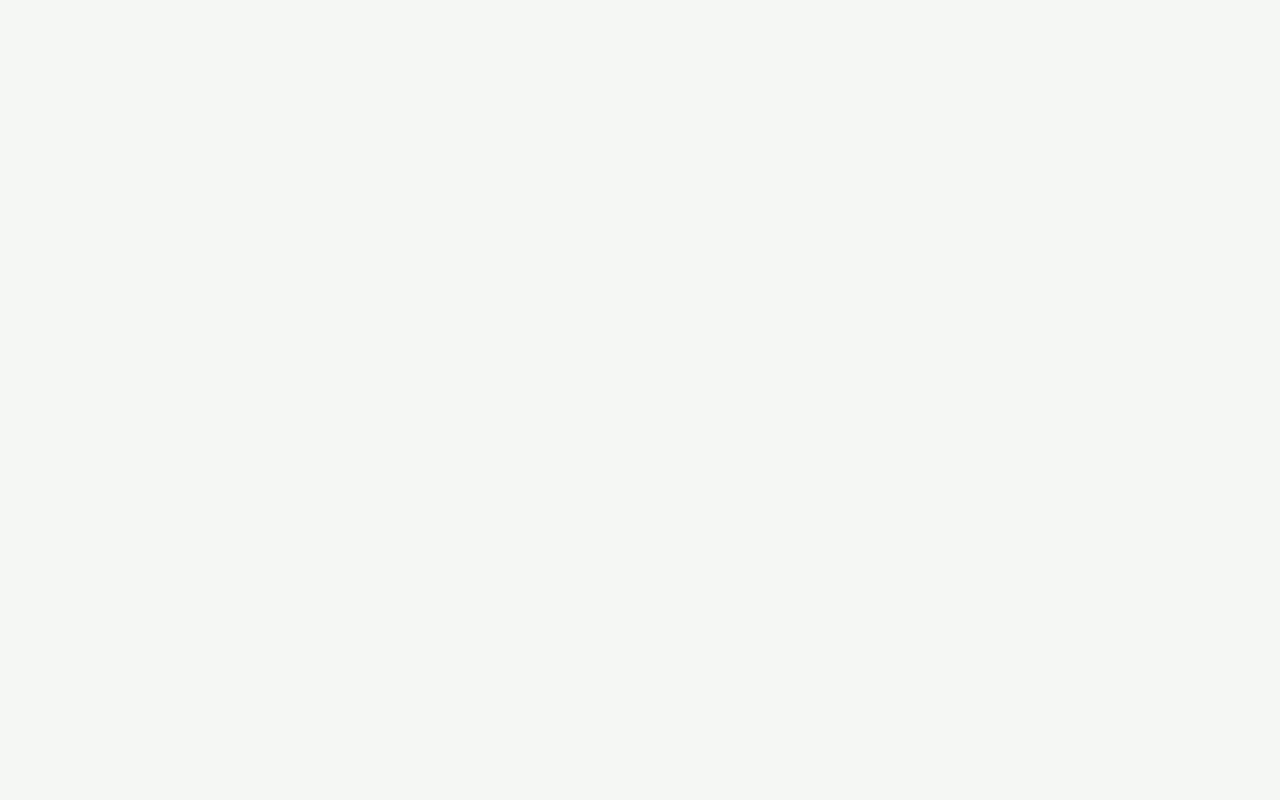
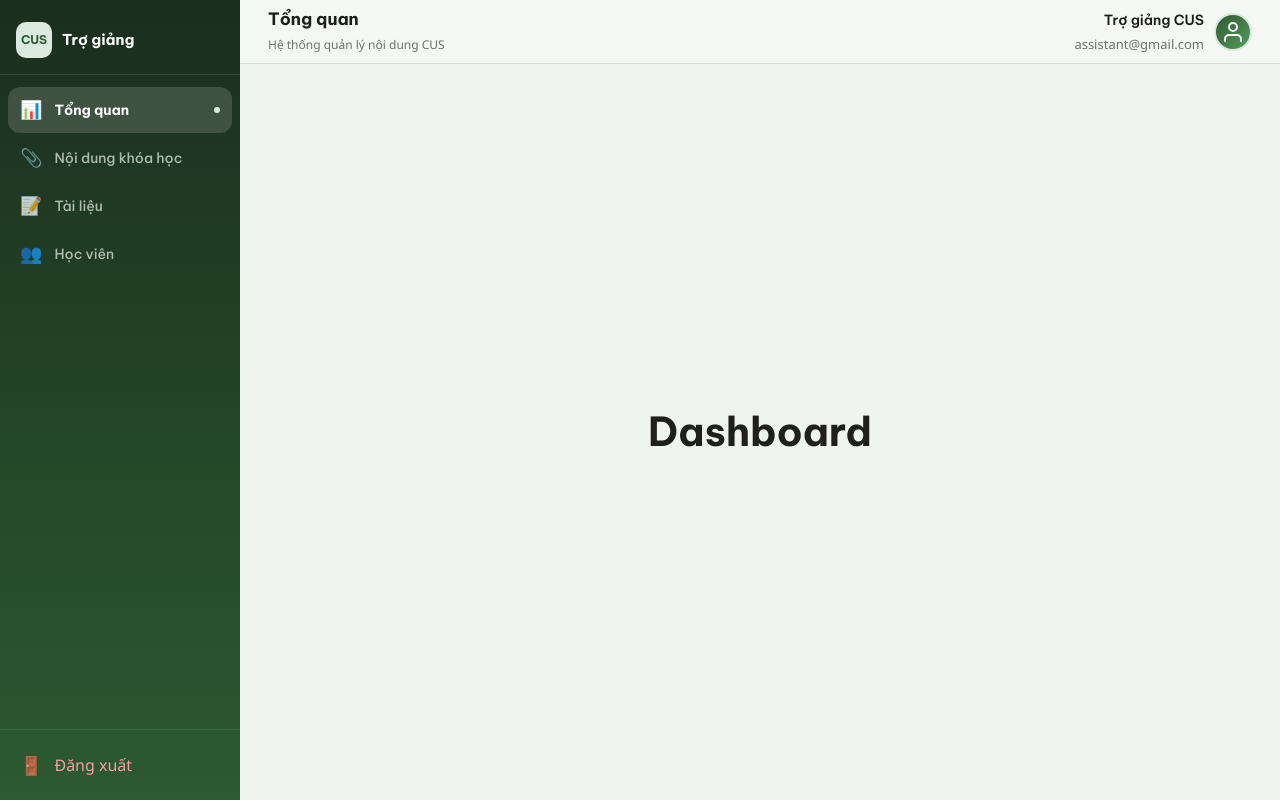
Before and after one commit to CUS-Study-Web/study-web-fe, a React (Vite) app: page /asst/dashboard in a window 1280 px wide. Built offline with nearby package versions, Linux system fonts and the light colour scheme.

Commit message:
feat(TASK-001): init sidebar navigation and pages

```diff
--- a/package.json
+++ b/package.json
@@ -12,7 +12,8 @@
   },
   "dependencies": {
     "react": "^19.2.7",
-    "react-dom": "^19.2.7"
+    "react-dom": "^19.2.7",
+    "react-router-dom": "^7.18.2"
   },
   "devDependencies": {
     "@tailwindcss/vite": "^4.3.3",
--- a/src/App.tsx
+++ b/src/App.tsx
@@ -1,5 +1,7 @@
+import AppRoutes from './routes';
+
 function App() {
-  return null
+  return <AppRoutes />;
 }
 
-export default App
+export default App;
--- /dev/null
+++ b/src/components/assistant/AssistantLayout.tsx
@@ -0,0 +1,69 @@
+import { useState } from 'react';
+import { useLocation } from 'react-router-dom';
+import { AsstSidebar } from './AsstSidebar';
+import { ASST_MENU } from './constants';
+
+interface AssistantLayoutProps {
+  children: React.ReactNode;
+  onLogout?: () => void;
+}
+
+export default function AssistantLayout({ children, onLogout }: AssistantLayoutProps) {
+  const [sideOpen, setSideOpen] = useState(true);
+  const location = useLocation();
+
+  const currentMenu = ASST_MENU.find((m) => location.pathname.startsWith(m.path));
+  const pageTitle = currentMenu?.label || 'Trợ giảng';
+
+  return (
+    <div className="flex min-h-screen bg-[#F0F4F1]">
+      <AsstSidebar sideOpen={sideOpen} setSideOpen={setSideOpen} onLogout={onLogout} />
+
+      {/* Main Content Area */}
+      <div className="flex flex-col flex-1 min-w-0">
+        {/* Top Bar */}
+        <header className="sticky top-0 z-40 h-[64px] bg-[#f4f7f4f2] backdrop-blur-[12px] border-b border-[#D4DCD5] px-[28px] flex items-center justify-between">
+          <div>
+            <div className="font-['Be_Vietnam_Pro'] font-[700] text-[17px] text-[#1B1F1C] m-0">
+              {pageTitle}
+            </div>
+            <div className="font-['Noto_Sans'] font-[400] text-[12px] text-[#6B746D] m-0 mt-0.5">
+              Hệ thống quản lý nội dung CUS
+            </div>
+          </div>
+
+          <div className="flex items-center gap-[10px]">
+            <div className="text-right">
+              <div className="font-['Be_Vietnam_Pro'] font-[600] text-[14px] text-[#1B1F1C]">
+                Trợ giảng CUS
+              </div>
+              <div className="font-['Noto_Sans'] font-[400] text-[13px] text-[#6B746D]">
+                assistant@gmail.com
+              </div>
+            </div>
+            <div className="w-[38px] h-[38px] rounded-full bg-gradient-to-br from-[#2C5A31] to-[#5A9E62] border-2 border-[#DCE9DE] flex items-center justify-center shrink-0">
+              <svg
+                width="24"
+                height="24"
+                viewBox="0 0 24 24"
+                fill="none"
+                stroke="rgba(255,255,255,0.95)"
+                strokeWidth="2"
+                strokeLinecap="round"
+                strokeLinejoin="round"
+              >
+                <path d="M20 21v-2a4 4 0 0 0-4-4H8a4 4 0 0 0-4 4v2" />
+                <circle cx="12" cy="7" r="4" />
+              </svg>
+            </div>
+          </div>
+        </header>
+
+        {/* Main Content */}
+        <main className="flex-1 flex flex-col min-w-0 p-[28px] overflow-y-auto">
+          {children}
+        </main>
+      </div>
+    </div>
+  );
+}
--- /dev/null
+++ b/src/components/assistant/AsstSidebar.tsx
@@ -0,0 +1,75 @@
+import { NavLink } from 'react-router-dom';
+import { ASST_MENU } from './constants';
+
+interface AsstSidebarProps {
+  sideOpen: boolean;
+  setSideOpen: (open: boolean) => void;
+  onLogout?: () => void;
+}
+
+export function AsstSidebar({ sideOpen, setSideOpen, onLogout }: AsstSidebarProps) {
+  return (
+    <aside
+      className="flex flex-col shrink-0 overflow-hidden sticky top-0 h-screen transition-[width] duration-220 ease-out"
+      style={{
+        width: sideOpen ? 240 : 68,
+        background: 'linear-gradient(180deg, #1B2E1E 0%, #2C5A31 100%)',
+      }}
+    >
+      {/* Brand Area */}
+      <div className="flex items-center gap-[10px] min-h-[72px] px-4 pt-[22px] pb-4 border-b border-white/10">
+        <button
+          onClick={() => setSideOpen(!sideOpen)}
+          className="w-9 h-9 rounded-[10px] bg-[#DCE9DE] flex items-center justify-center shrink-0 cursor-pointer"
+        >
+          <span className="font-[800] text-[12px] text-[#2C5A31] font-['Be_Vietnam_Pro']">
+            CUS
+          </span>
+        </button>
+        {sideOpen && (
+          <span className="font-[700] text-[15px] text-white whitespace-nowrap font-['Be_Vietnam_Pro']">
+            Trợ giảng
+          </span>
+        )}
+      </div>
+
+      {/* Navigation Menu */}
+      <nav className="flex-1 p-[12px_8px] flex flex-col gap-[2px]">
+        {ASST_MENU.map((item) => (
+          <NavLink
+            key={item.key}
+            to={item.path}
+            className={({ isActive }) =>
+              `flex items-center px-[12px] py-[11px] rounded-[12px] border-none transition-colors duration-140 font-['Be_Vietnam_Pro'] text-[14px] cursor-pointer
+              ${isActive
+                ? 'bg-white/15 !text-white font-[700]'
+                : 'bg-transparent !text-[rgba(220,233,222,0.75)] font-[500] hover:bg-white/10'
+              }`
+            }
+          >
+            {({ isActive }) => (
+              <>
+                <span className="text-[18px] mr-[12px]">{item.icon}</span>
+                {sideOpen && <span className="whitespace-nowrap">{item.label}</span>}
+                {isActive && sideOpen && (
+                  <div className="ml-auto w-[6px] h-[6px] rounded-full bg-[#DCE9DE] shrink-0" />
+                )}
+              </>
+            )}
+          </NavLink>
+        ))}
+      </nav>
+
+      {/* Sidebar Footer (Logout) */}
+      <div className="p-[12px_8px] border-t border-white/10">
+        <button
+          onClick={onLogout}
+          className="flex items-center w-full px-[12px] py-[11px] rounded-[12px] border-none transition-colors duration-140 font-['Be_Vietnam_Pro'] text-[14px] cursor-pointer bg-transparent !text-[#F4A0A0] font-[500] hover:bg-[#c94b4b26]"
+        >
+          <span className="text-[18px] mr-[12px]">🚪</span>
+          {sideOpen && <span className="whitespace-nowrap">Đăng xuất</span>}
+        </button>
+      </div>
+    </aside>
+  );
+}
--- /dev/null
+++ b/src/components/assistant/constants.ts
@@ -0,0 +1,8 @@
+export type PageKey = 'asst-dashboard' | 'asst-courses' | 'asst-exams' | 'asst-students';
+
+export const ASST_MENU: { key: PageKey; icon: string; label: string; path: string }[] = [
+  { key: 'asst-dashboard', icon: '📊', label: 'Tổng quan', path: '/asst/dashboard' },
+  { key: 'asst-courses', icon: '📎', label: 'Nội dung khóa học', path: '/asst/courses' },
+  { key: 'asst-exams', icon: '📝', label: 'Tài liệu', path: '/asst/exams' },
+  { key: 'asst-students', icon: '👥', label: 'Học viên', path: '/asst/students' },
+];
--- /dev/null
+++ b/src/pages/assistant/Courses.tsx
@@ -0,0 +1,7 @@
+export default function Courses() {
+  return (
+    <div className="flex h-full items-center justify-center">
+      <h1 className="text-2xl font-bold text-slate-700">Courses</h1>
+    </div>
+  );
+}
--- /dev/null
+++ b/src/pages/assistant/Dashboard.tsx
@@ -0,0 +1,7 @@
+export default function Dashboard() {
+  return (
+    <div className="flex h-full items-center justify-center">
+      <h1 className="text-2xl font-bold text-slate-700">Dashboard</h1>
+    </div>
+  );
+}
--- /dev/null
+++ b/src/pages/assistant/Exams.tsx
@@ -0,0 +1,7 @@
+export default function Exams() {
+  return (
+    <div className="flex h-full items-center justify-center">
+      <h1 className="text-2xl font-bold text-slate-700">Exams</h1>
+    </div>
+  );
+}
--- /dev/null
+++ b/src/pages/assistant/Students.tsx
@@ -0,0 +1,7 @@
+export default function Students() {
+  return (
+    <div className="flex h-full items-center justify-center">
+      <h1 className="text-2xl font-bold text-slate-700">Students</h1>
+    </div>
+  );
+}
--- /dev/null
+++ b/src/routes/AssistantRoutes.tsx
@@ -0,0 +1,20 @@
+import { Routes, Route, Navigate } from 'react-router-dom';
+import AssistantLayout from '../components/assistant/AssistantLayout';
+import Dashboard from '../pages/assistant/Dashboard';
+import Courses from '../pages/assistant/Courses';
+import Exams from '../pages/assistant/Exams';
+import Students from '../pages/assistant/Students';
+
+export default function AssistantRoutes() {
+  return (
+    <AssistantLayout>
+      <Routes>
+        <Route path="/" element={<Navigate to="/asst/dashboard" replace />} />
+        <Route path="dashboard" element={<Dashboard />} />
+        <Route path="courses" element={<Courses />} />
+        <Route path="exams" element={<Exams />} />
+        <Route path="students" element={<Students />} />
+      </Routes>
+    </AssistantLayout>
+  );
+}
--- /dev/null
+++ b/src/routes/index.tsx
@@ -0,0 +1,13 @@
+import { BrowserRouter, Routes, Route, Navigate } from 'react-router-dom';
+import AssistantRoutes from './AssistantRoutes';
+
+export default function AppRoutes() {
+  return (
+    <BrowserRouter>
+      <Routes>
+        <Route path="/" element={<Navigate to="/asst" replace />} />
+        <Route path="/asst/*" element={<AssistantRoutes />} />
+      </Routes>
+    </BrowserRouter>
+  );
+}
```
Also changed, not shown: 1 other file (tests, documents, lock files or other folders).
